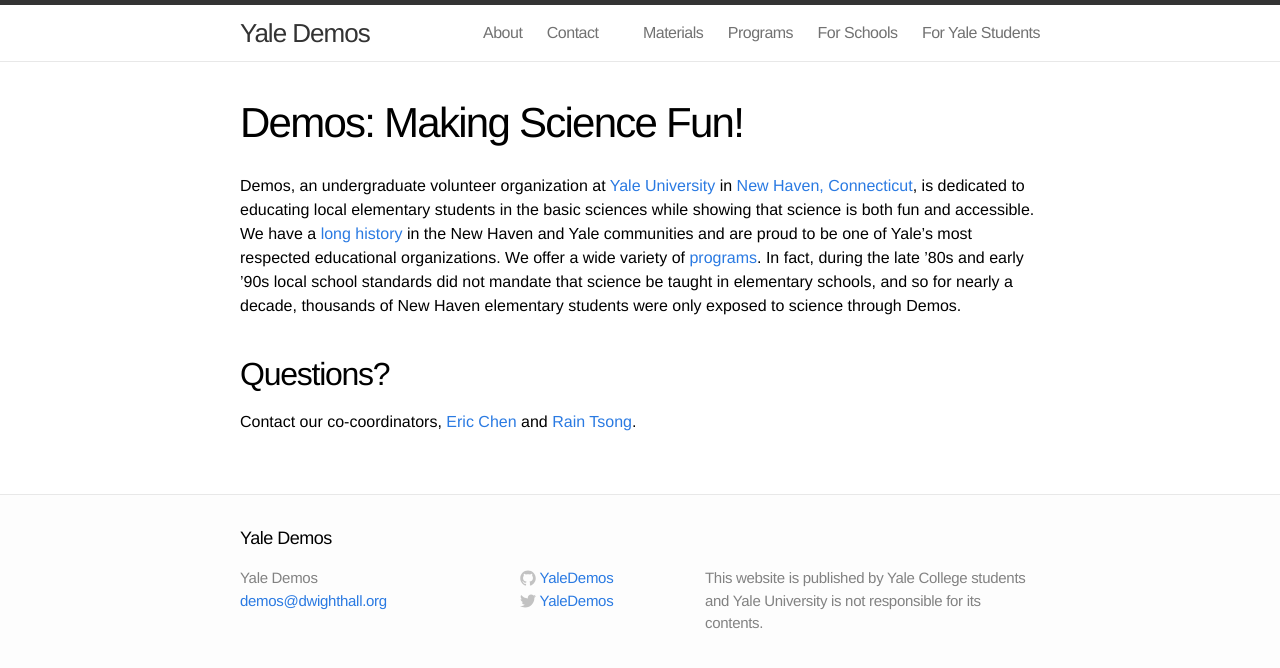
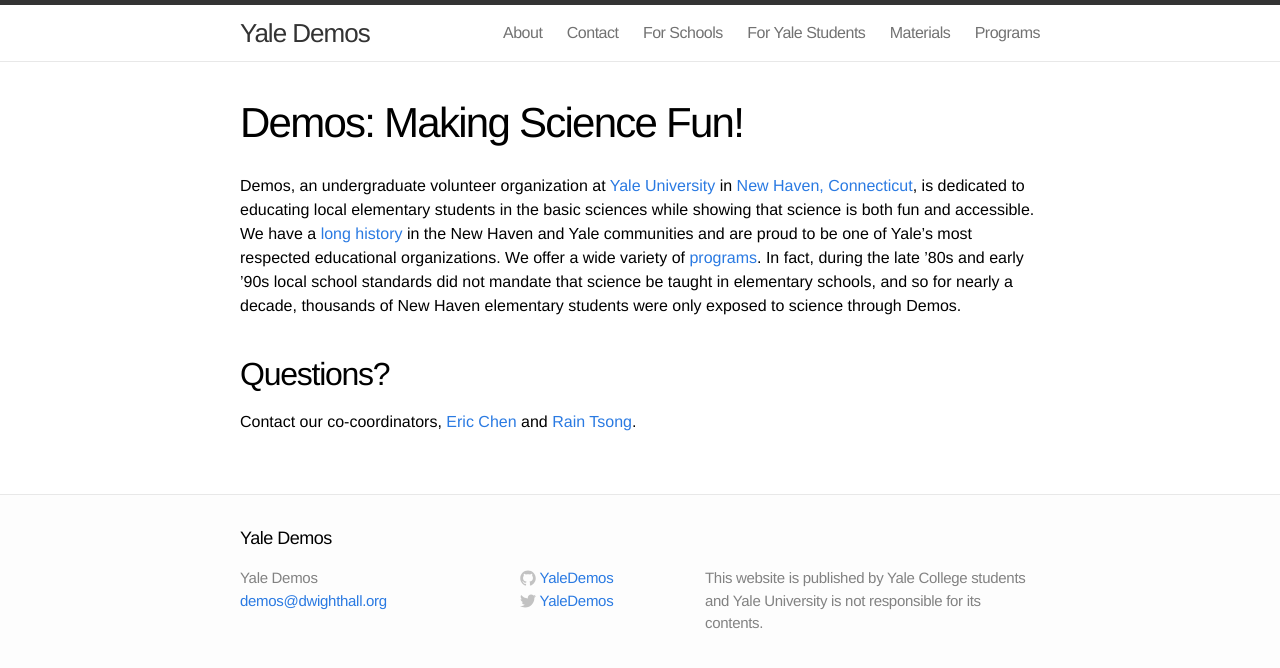
Before and after one commit to jasonkliu/demos, a Jekyll site: the page built from index.md, in a window 1280 px wide. Shown: the top 668 px of the page. Built offline with Jekyll 4.4.1, drawn with Linux system fonts in a browser that asks for light colours.

Commit message:
Manual header instead of programmatic to alphabetize

```diff
--- a/_includes/header.html
+++ b/_includes/header.html
@@ -17,11 +17,19 @@
         </svg>
       </a>
       <div class="trigger">
-        {% for page in site.pages %}
-        {% unless page.title == "Demos: Making Science Fun!" %}  <!-- Exclude homepage from top navbar -->
+        <a class="page-link" href="{{ "/about/"     | prepend: site.baseurl }}">About</a>
+        <a class="page-link" href="{{ "/contact/"   | prepend: site.baseurl }}">Contact</a>
+        <a class="page-link" href="{{ "/schools/"   | prepend: site.baseurl }}">For Schools</a>
+        <a class="page-link" href="{{ "/students/"  | prepend: site.baseurl }}">For Yale Students</a>
+        <a class="page-link" href="{{ "/materials/" | prepend: site.baseurl }}">Materials</a>
+        <a class="page-link" href="{{ "/programs/"  | prepend: site.baseurl }}">Programs</a>
+
+
+        <!--- {% for page in site.pages %}
+        {% unless page.title == "Demos: Making Science Fun!" %}
             <a class="page-link" href="{{ page.url | prepend: site.baseurl }}">{{ page.title }}</a>
           {% endunless %}
-        {% endfor %}
+        {% endfor %} -->
       </div>
     </nav>
 
```
